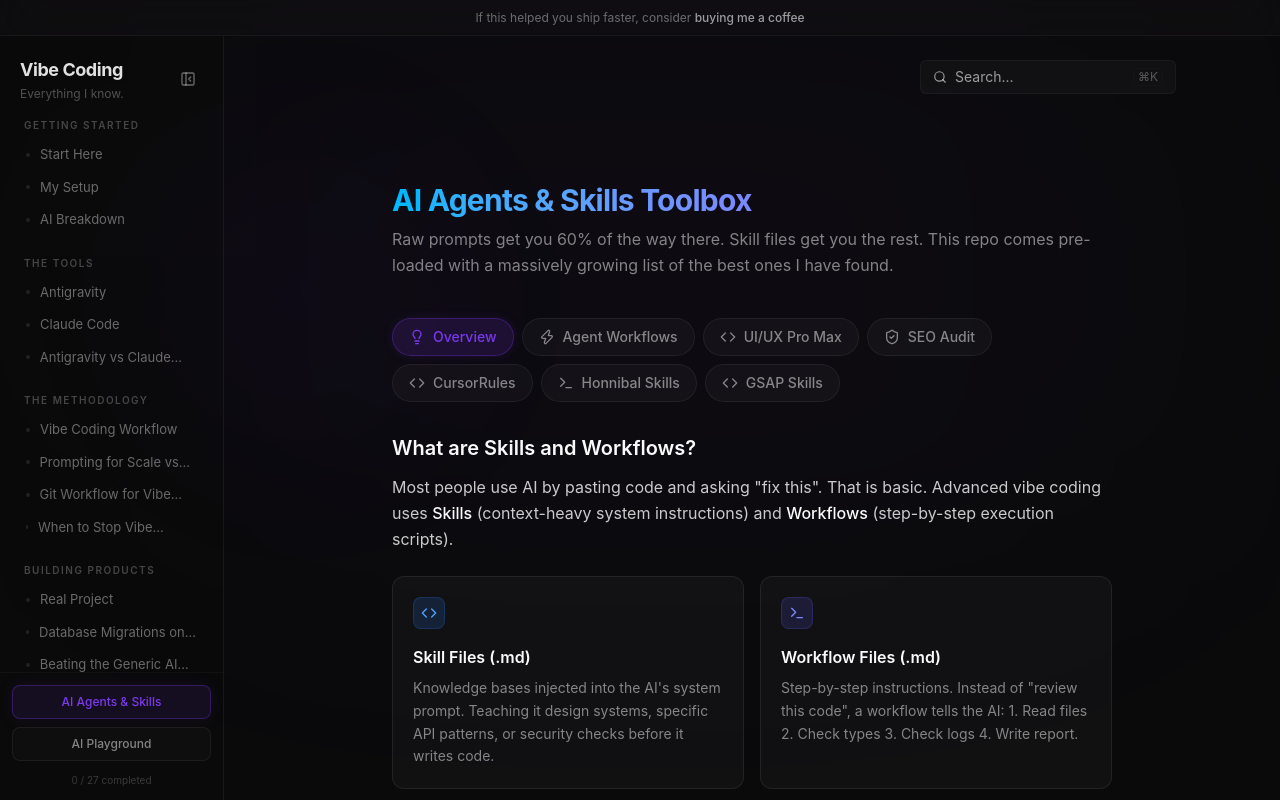
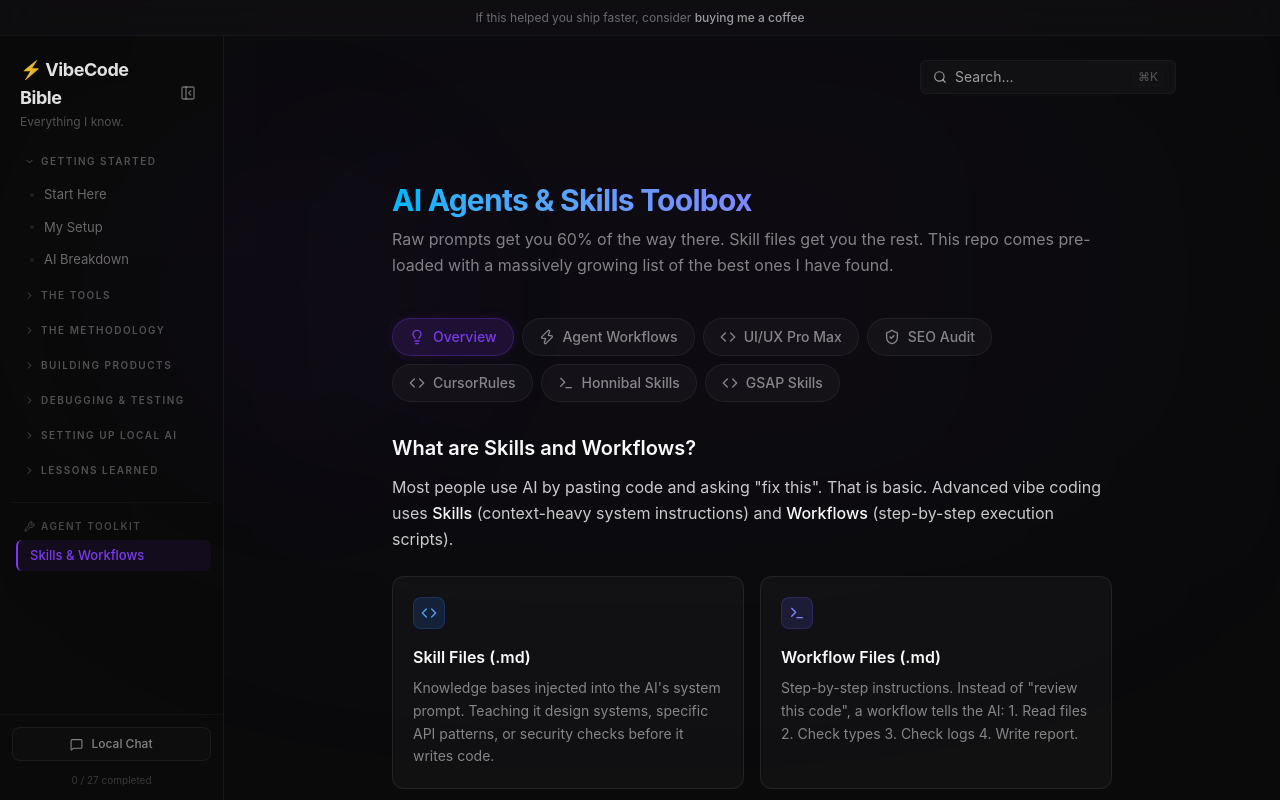
Before and after one commit to WebDevPeterGriffin/The-VibeCode-Bible, a Next.js app: page /ai-agents-and-skills in a window 1280 px wide. Built offline with nearby package versions, Linux system fonts and the light colour scheme.

Commit message:
fix(ui): resolve duplicate react key breaking navigation; reorganize sidebar hierarchy & rename playground

```diff
--- a/src/components/Sidebar.tsx
+++ b/src/components/Sidebar.tsx
@@ -4,12 +4,14 @@ import Link from 'next/link';
 import { usePathname } from 'next/navigation';
 import { content } from '@/data/content';
 import { useEffect, useState } from 'react';
-import { PanelLeftClose, PanelLeft } from 'lucide-react';
+import { PanelLeftClose, PanelLeft, ChevronRight, MessageSquare, Wrench } from 'lucide-react';
 
 export default function Sidebar() {
     const pathname = usePathname();
     const [progress, setProgress] = useState<string[]>([]);
     const [collapsed, setCollapsed] = useState(false);
+    const [openCategories, setOpenCategories] = useState<string[]>([]);
+    const [hydrated, setHydrated] = useState(false);
 
     useEffect(() => {
         const saved = localStorage.getItem('vibe-progress');
@@ -23,6 +25,50 @@ export default function Sidebar() {
         const saved = localStorage.getItem('vibe-sidebar-collapsed');
         if (saved === 'true') setCollapsed(true);
     }, []);
+
+    // Load collapsed categories from localStorage
+    useEffect(() => {
+        const saved = localStorage.getItem('vibe-open-categories');
+        if (saved) {
+            try {
+                setOpenCategories(JSON.parse(saved));
+            } catch {
+                setOpenCategories([content[0]?.id || '']);
+            }
+        } else {
+            // Default: auto-expand the category containing the current page
+            const currentCategory = content.find(c =>
+                c.sections.some(s => pathname === `/${s.slug}`)
+            );
+            setOpenCategories([currentCategory?.id || content[0]?.id || '']);
+        }
+        setHydrated(true);
+    }, []);
+
+    // Auto-expand category when navigating to a lesson inside it
+    useEffect(() => {
+        if (!hydrated) return;
+        const currentCategory = content.find(c =>
+            c.sections.some(s => pathname === `/${s.slug}`)
+        );
+        if (currentCategory && !openCategories.includes(currentCategory.id)) {
+            setOpenCategories(prev => {
+                const next = [...prev, currentCategory.id];
+                localStorage.setItem('vibe-open-categories', JSON.stringify(next));
+                return next;
+            });
+        }
+    }, [pathname, hydrated]);
+
+    function toggleCategory(categoryId: string) {
+        setOpenCategories(prev => {
+            const next = prev.includes(categoryId)
+                ? prev.filter(id => id !== categoryId)
+                : [...prev, categoryId];
+            localStorage.setItem('vibe-open-categories', JSON.stringify(next));
+            return next;
+        });
+    }
 
     function toggleCollapsed() {
         setCollapsed(prev => {
@@ -43,7 +89,7 @@ export default function Sidebar() {
                 {!collapsed && (
                     <div className="hidden md:block">
                         <Link href="/" className="font-bold text-lg tracking-tight block text-foreground/90 hover:text-foreground transition-colors duration-200">
-                            Vibe Coding
+                            ⚡ VibeCode Bible
                         </Link>
                         <p className="text-xs text-foreground/30 mt-0.5">Everything I know.</p>
                     </div>
@@ -51,7 +97,7 @@ export default function Sidebar() {
                 {/* Mobile: always show title */}
                 <div className="md:hidden">
                     <Link href="/" className="font-bold text-lg tracking-tight block text-foreground/90 hover:text-foreground transition-colors duration-200">
-                        Vibe Coding
+                        ⚡ VibeCode Bible
                     </Link>
                     <p className="text-xs text-foreground/30 mt-0.5">Everything I know.</p>
                 </div>
@@ -67,12 +113,38 @@ export default function Sidebar() {
             {/* Nav items — hidden when collapsed on desktop */}
             <div className={`flex-1 overflow-y-auto custom-scrollbar px-3 pb-6 ${collapsed ? 'hidden' : 'hidden md:block'}`}>
                 <div className="space-y-1">
-                    {content.map((category) => (
-                        <div key={category.id} className="mb-5">
-                            <h3 className="text-[10px] font-semibold text-foreground/25 uppercase tracking-[0.15em] mb-1.5 px-3">
+                    {content.map((category) => {
+                        const isOpen = openCategories.includes(category.id);
+                        const hasActivePage = category.sections.some(s => pathname === `/${s.slug}`);
+
+                        return (
+                            <div key={category.id} className="mb-1">
+                                {/* Category Header — clickable to toggle */}
+                                <button
+                                    onClick={() => toggleCategory(category.id)}
+                                    className={`w-full flex items-center gap-1.5 px-3 py-2 rounded-md transition-all duration-200 cursor-pointer group ${hasActivePage
+                                        ? 'text-primary/70'
+                                        : 'text-foreground/30 hover:text-foreground/50 hover:bg-white/[0.02]'
+                                        }`}
+                                >
+                                    <ChevronRight
+                                        size={11}
+                                        className={`transition-transform duration-200 shrink-0 ${isOpen ? 'rotate-90' : ''}`}
+                                    />
+                                    <span className="text-[10px] font-semibold uppercase tracking-[0.15em] truncate">
                                         {category.title}
-                            </h3>
-                            <div className="space-y-px">
+                                    </span>
+                                </button>
+
+                                {/* Category Items — animate height */}
+                                <div
+                                    className="overflow-hidden transition-all duration-200 ease-in-out"
+                                    style={{
+                                        maxHeight: isOpen ? `${category.sections.length * 36}px` : '0px',
+                                        opacity: isOpen ? 1 : 0,
+                                    }}
+                                >
+                                    <div className="space-y-px ml-1 mt-0.5">
                                         {category.sections.map((section) => {
                                             const isActive = pathname === `/${section.slug}`;
                                             const isRead = progress.includes(section.slug);
@@ -86,7 +158,7 @@ export default function Sidebar() {
                                                         : 'text-foreground/40 hover:text-foreground/70 hover:bg-white/[0.03] border-l-2 border-transparent'
                                                         }`}
                                                 >
-                                            {/* Progress indicator — thin line */}
+                                                    {/* Progress indicator */}
                                                     <div className={`w-1 h-1 rounded-full transition-colors duration-200 ${isRead ? 'bg-primary/60' : 'bg-foreground/10'
                                                         }`} />
                                                     <span className="line-clamp-1">{section.title.replace(/^\d+\.\s*/, '')}</span>
@@ -95,21 +167,33 @@ export default function Sidebar() {
                                         })}
                                     </div>
                                 </div>
-                    ))}
+                            </div>
+                        );
+                    })}
+                </div>
+
+                {/* Agent Toolkit Section */}
+                <div className="mt-4 pt-4 border-t border-white/[0.04]">
+                    <div className="flex items-center gap-1.5 px-3 mb-1.5">
+                        <Wrench size={11} className="text-foreground/25" />
+                        <span className="text-[10px] font-semibold text-foreground/25 uppercase tracking-[0.15em]">
+                            Agent Toolkit
+                        </span>
+                    </div>
+                    <Link
+                        href="/ai-agents-and-skills"
+                        className={`flex items-center gap-2.5 px-3 py-1.5 rounded-md transition-all duration-200 text-[13px] cursor-pointer ml-1 ${pathname === '/ai-agents-and-skills'
+                            ? 'bg-primary/[0.08] text-primary font-medium border-l-2 border-primary'
+                            : 'text-foreground/40 hover:text-foreground/70 hover:bg-white/[0.03] border-l-2 border-transparent'
+                            }`}
+                    >
+                        Skills & Workflows
+                    </Link>
                 </div>
             </div>
 
-            {/* Bottom nav links */}
+            {/* Bottom — Local Chat + Progress */}
             <div className={`p-3 border-t border-white/[0.04] flex-col gap-2 mt-auto ${collapsed ? 'hidden' : 'hidden md:flex'}`}>
-                <Link
-                    href="/ai-agents-and-skills"
-                    className={`flex items-center justify-center gap-2 px-3 py-2 rounded-lg transition-all duration-200 text-xs font-medium border cursor-pointer ${pathname === '/ai-agents-and-skills'
-                        ? 'border-primary/30 bg-primary/10 text-primary shadow-[0_0_16px_rgba(124,58,237,0.1)]'
-                        : 'border-white/[0.06] bg-white/[0.02] text-foreground/50 hover:text-primary hover:border-primary/20 hover:bg-primary/[0.05]'
-                        }`}
-                >
-                    AI Agents & Skills
-                </Link>
                 <Link
                     href="/playground"
                     className={`flex items-center justify-center gap-2 px-3 py-2 rounded-lg transition-all duration-200 text-xs font-medium border cursor-pointer ${pathname === '/playground'
@@ -117,7 +201,8 @@ export default function Sidebar() {
                         : 'border-white/[0.06] bg-white/[0.02] text-foreground/50 hover:text-primary hover:border-primary/20 hover:bg-primary/[0.05]'
                         }`}
                 >
-                    AI Playground
+                    <MessageSquare size={13} />
+                    Local Chat
                 </Link>
                 <div className="text-[10px] text-foreground/20 text-center mt-1">
                     {completedCount} / {totalSections} completed
--- a/src/data/categories/07-lessons-learned.ts
+++ b/src/data/categories/07-lessons-learned.ts
@@ -1,7 +1,7 @@
 import { Category } from '../types';
 
 export const category: Category = {
-    id: 'cat-6',
+    id: 'cat-7',
     slug: 'lessons-learned',
     title: 'Lessons Learned',
     sections: [
```
Lines whose indentation alone changed are shown as unchanged.
